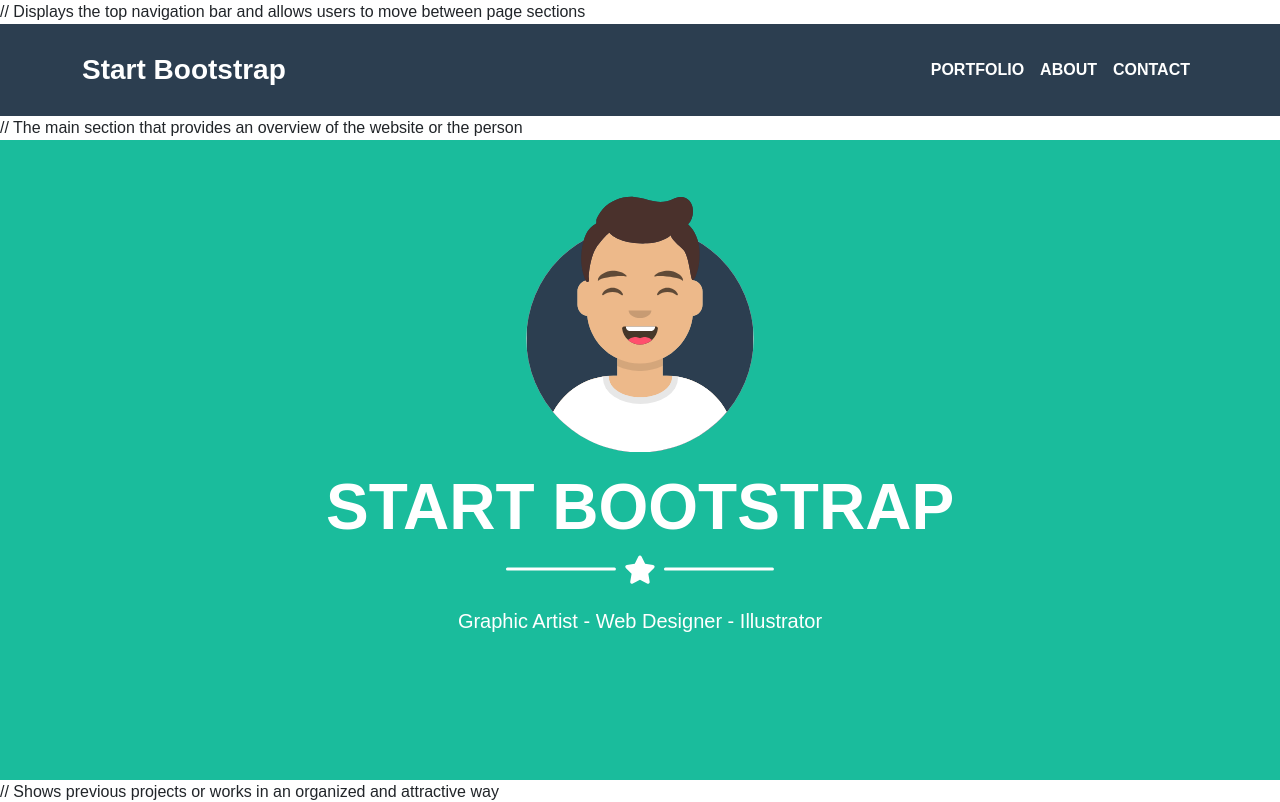
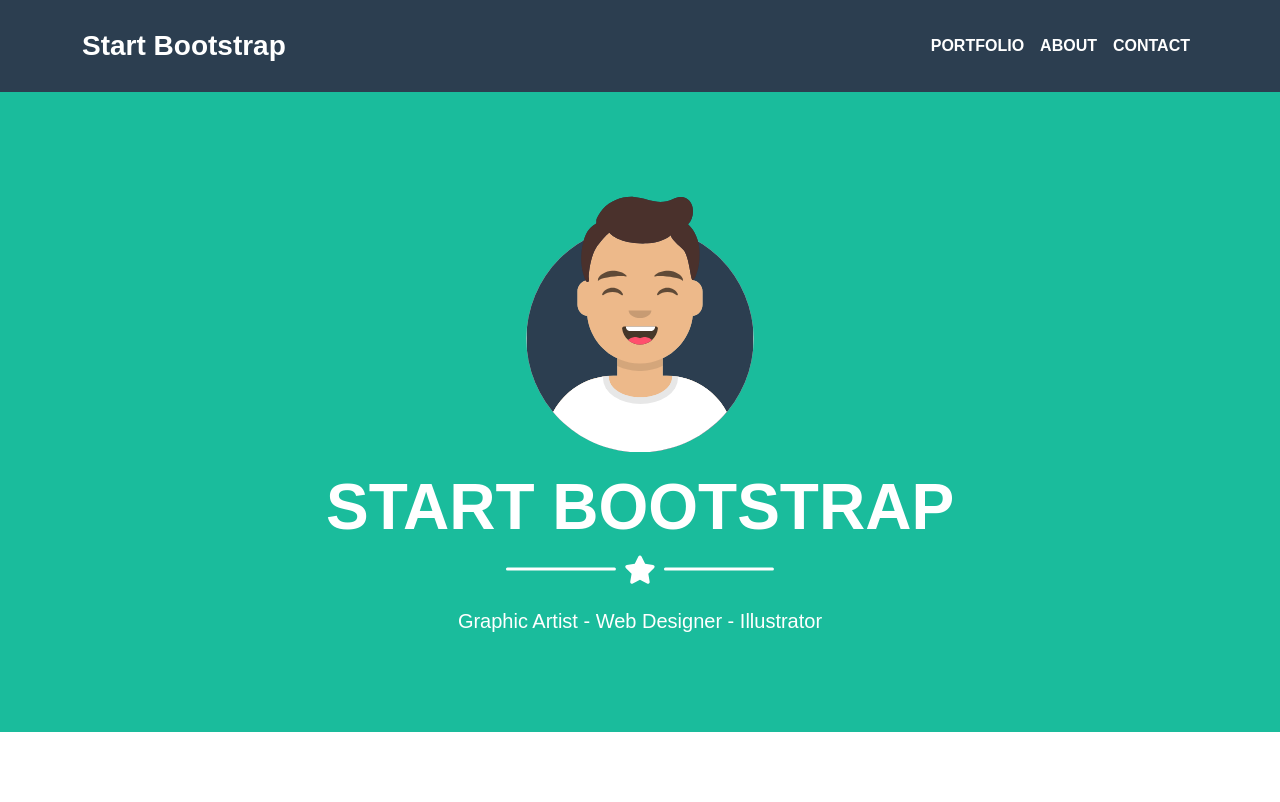
Before and after one commit to roaa-1/react1, a React (Vite) app: page / in a window 1280 px wide. Shown: the top 802 px of the page. Built offline with nearby package versions, Linux system fonts and the light colour scheme; the HTML template or start-up script is replaced by a standard one; a web font is replaced by a local one.

Commit message:
new edit delete commit on app.jsx

```diff
--- a/src/App.jsx
+++ b/src/App.jsx
@@ -9,17 +9,11 @@ function App() {
 
   return (
     <>
-    // Displays the top navigation bar and allows users to move between page sections
       <Navbar />
-    // The main section that provides an overview of the website or the person
       <Hero />
-    // Shows previous projects or works in an organized and attractive way
       <Portfolio />
-    // Informational section about the website owner or individual
       <About />
-    // Informational section about the website owner or individual
       <Contact />
-    // Appears at the bottom of the page and includes links or copyright info
       <Footer />
     </>
   )
```
